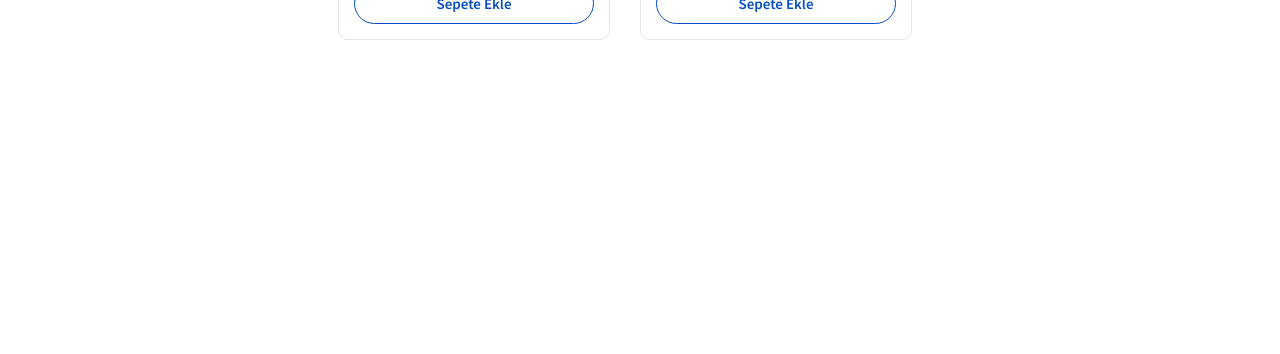
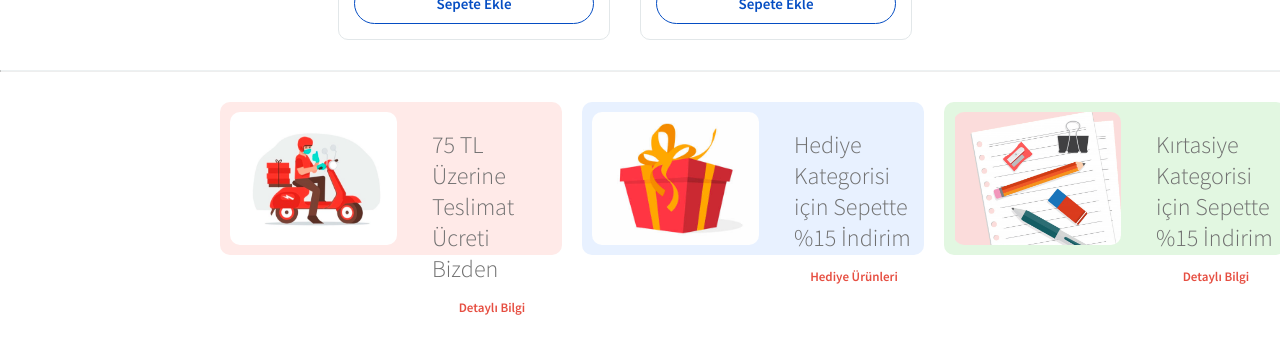
Before and after one commit to OzerOzturk/ciceksepeti-ecommerce, a React (Create React App) app: page / in a window 1280 px wide. Shown: the part 4921-5275 px from the top of the page. Before the commit the page ends 4991 px from the top, so only its background shows below. Built offline with nearby package versions, Linux system fonts and the light colour scheme.

Commit message:
feat: add CampaignCard and CampaignList components.

```diff
--- a/src/App.js
+++ b/src/App.js
@@ -6,18 +6,20 @@ import Title from "./components/Title/Title";
 import Category from "./components/Category/Category";
 import ProductList from "./components/Product/ProductList";
 import { CartProvider } from "./context/CartContext";
+import CampaignList from "./components/Campaign/CampaignList";
 
 function App() {
   return (
-    <div className="App">
+    <>
       <CartProvider>
         <Header />
         <Title />
         <BreadCrumb />
         <Category />
         <ProductList />
+        <CampaignList />
       </CartProvider>
-    </div>
+    </>
   );
 }
 
--- /dev/null
+++ b/src/components/Campaign/CampaignCard.jsx
@@ -0,0 +1,23 @@
+import React from "react";
+import PropTypes from "prop-types";
+
+const CampaignCard = ({ title, info, image, backgroundColor }) => {
+  return (
+    <div className="campaignCard" style={{ backgroundColor: backgroundColor }}>
+      <img src={image} className="campaignCard__image" alt="image card" />
+      <main className="campaignCard__main">
+        <p className="campaignCard__main__title"> {title} </p>
+        <button className="campaignCard__main__button"> {info} </button>
+      </main>
+    </div>
+  );
+};
+
+export default CampaignCard;
+
+CampaignCard.propTypes = {
+  title: PropTypes.string,
+  info: PropTypes.string,
+  image: PropTypes.any,
+  backgroundColor: PropTypes.any,
+};
--- /dev/null
+++ b/src/components/Campaign/CampaignList.jsx
@@ -0,0 +1,35 @@
+import React from "react";
+import deliverer from "../../assets/images/deliverer.png";
+import giftBox from "../../assets/images/gift-box.png";
+import officeEquipment from "../../assets/images/office-equipment.png";
+import CampaignCard from "./CampaignCard";
+
+const CampaignList = () => {
+  return (
+    <>
+      <hr className="straight__line"></hr>
+      <article className="campaignList container">
+        <CampaignCard
+          title="75 TL Üzerine Teslimat Ücreti Bizden"
+          info="Detaylı Bilgi"
+          image={deliverer}
+          backgroundColor="#FFEAE8"
+        />
+        <CampaignCard
+          title="Hediye Kategorisi için Sepette %15 İndirim"
+          info="Hediye Ürünleri"
+          image={giftBox}
+          backgroundColor="#E8F1FF"
+        />
+        <CampaignCard
+          title="Kırtasiye Kategorisi için Sepette %15 İndirim"
+          info="Detaylı Bilgi"
+          image={officeEquipment}
+          backgroundColor="#E2F7E1"
+        />
+      </article>
+    </>
+  );
+};
+
+export default CampaignList;
--- a/src/components/Product/ProductCard.jsx
+++ b/src/components/Product/ProductCard.jsx
@@ -11,7 +11,7 @@ const ProductCard = ({ name, delivery, price, image }) => {
           {delivery ? "Ücretsiz Teslimat" : ""}
         </p>
         <p className="productCard__info__price">
-          <span>{price}</span>TL
+          <span>{price} </span>TL
         </p>
       </main>
       <button type="button" className="productCard__button">
--- /dev/null
+++ b/src/scss/components/_campaigncard.scss
@@ -0,0 +1,43 @@
+.campaignCard {
+  display: flex;
+  width: 480px;
+  height: 153px;
+  padding: 10px;
+  margin-right: 20px;
+  margin-bottom: 20px;
+  border-radius: 10px;
+
+  &__image {
+    display: flex;
+    margin-right: 35px;
+  }
+
+  &__main {
+    display: flex;
+    flex-direction: column;
+
+    &__title {
+      font-size: 24px;
+      color: $textGray;
+      font-weight: 300;
+      margin-bottom: 9px;
+      margin-top: 17px;
+    }
+
+    &__button {
+      height: 30px;
+      width: 120px;
+      padding: 6px 0 7px;
+      margin-bottom: auto;
+      margin-top: auto;
+      border: none;
+      outline: none;
+      border-radius: 20px;
+      background-color: $backgroundWhite;
+      color: $textRed;
+      font-size: 13px;
+      font-weight: 600;
+      cursor: pointer;
+    }
+  }
+}
--- /dev/null
+++ b/src/scss/components/_campaignlist.scss
@@ -0,0 +1,9 @@
+.straight__line {
+  border-top: 0.5px solid $backgroundGray-2;
+  margin-bottom: 30px;
+}
+
+.campaignList {
+  display: flex;
+  margin-bottom: 105px;
+}
--- a/src/scss/components/_productcard.scss
+++ b/src/scss/components/_productcard.scss
@@ -46,5 +46,6 @@
     text-align: center;
     padding: 10px 0;
     margin-top: auto;
+    cursor: pointer;
   }
 }
--- a/src/scss/main.scss
+++ b/src/scss/main.scss
@@ -8,3 +8,5 @@
 @import "./components/_category";
 @import "./components/_productlist";
 @import "./components/_productcard";
+@import "./components/_campaignlist";
+@import "./components/_campaigncard";
```
